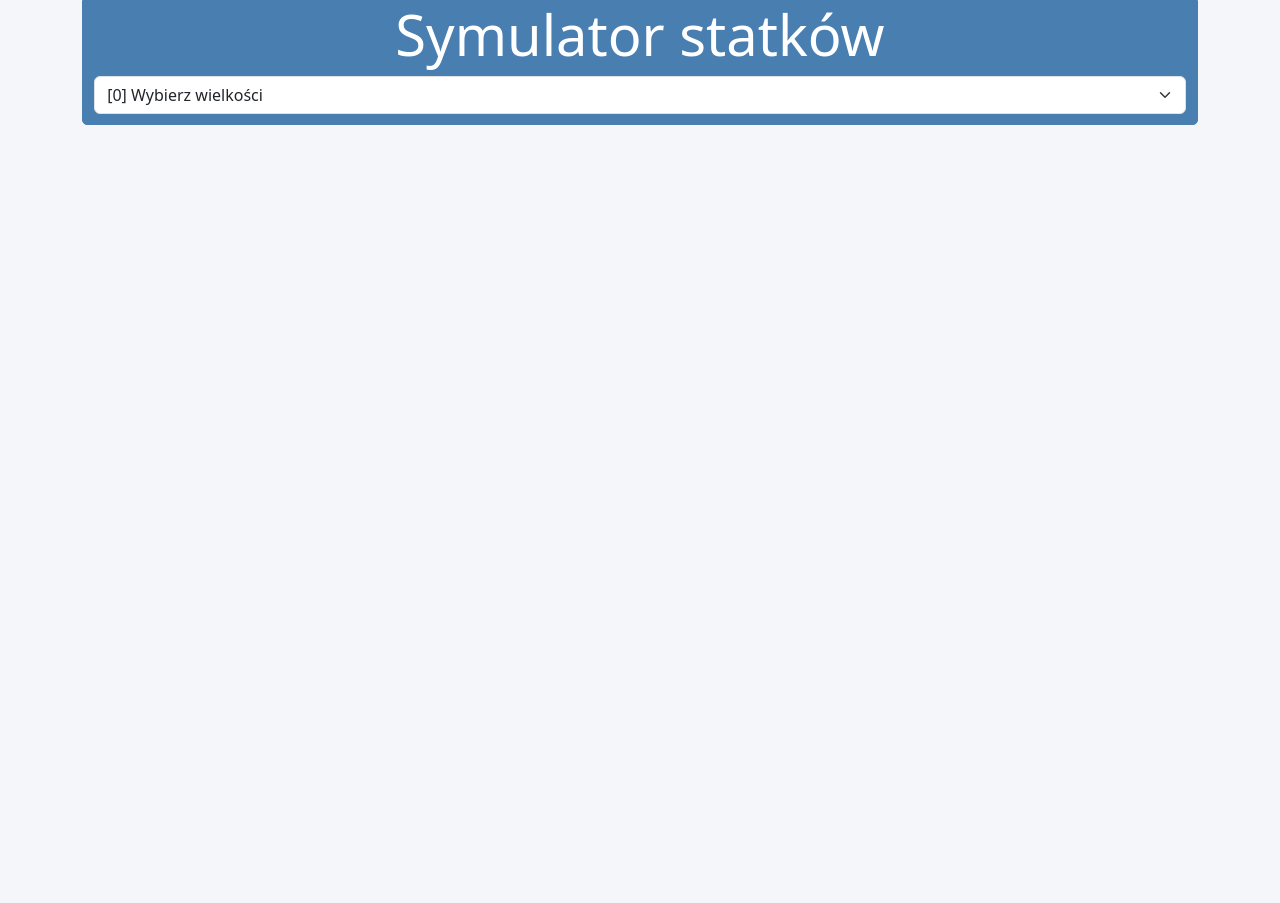
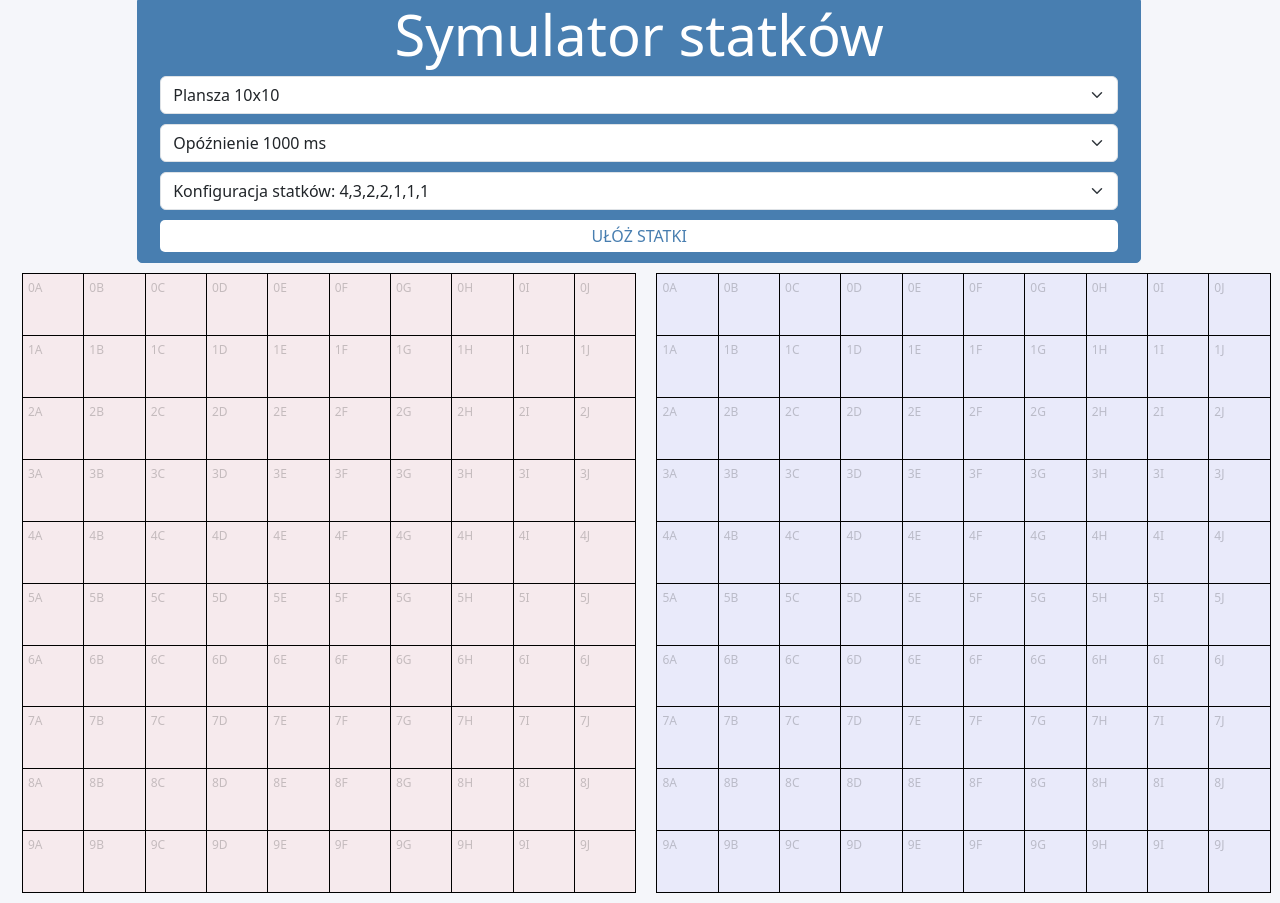
Before and after one commit to moszynMTS/angularbattleships, an Angular app: page / in a window 1280 px wide. Before the commit the page ends 800 px from the top, so only its background shows below. Built offline with nearby package versions, Linux system fonts and the light colour scheme.

Commit message:
ships working

```diff
--- a/src/app/app.component.html
+++ b/src/app/app.component.html
@@ -1,13 +1,41 @@
-<div class="container">
-  <div class="row" class="chooseSubject" style="width: 100%; border-radius: 0px 0px 5px 5px; border: 1px solid #487eb0;">
-    <div class="text-center">
-      <h1 class="display-4">Symulator statków</h1>
-      <div style="width: 98%; margin: auto; margin-bottom: 10px">
-        <select id="subjectSelect" class="form-select" aria-label="Wybierz temat laboratorium" [formControl]="subject">
-          <option *ngFor="let labItem of lab" [value]="labItem.id">[{{labItem.id}}] {{ labItem.label }}</option>
-        </select>
+<div class="container" style="margin: 0">
+  <div style="width: 98vw; margin: auto; display: flex; justify-content: center;">
+    <div class="row chooseSubject" style="width: 80%; border-radius: 0px 0px 5px 5px; border: 1px solid #487eb0;">
+      <div class="text-center">
+        <h1 class="display-4">Symulator statków</h1>
+        <div style="width: 98%; margin: auto; margin-bottom: 10px">
+          <select id="subjectSelect" class="form-select" aria-label="Wybierz temat laboratorium" [formControl]="subject">
+            <option *ngFor="let option of sizeOptions" [value]="option.id">Plansza {{ option.label }}</option>
+          </select>
+        </div>
+        <div style="width: 98%; margin: auto; margin-bottom: 10px">
+          <select id="subjectSelect" class="form-select" aria-label="Wybierz czas ruchu" [formControl]="delay">
+            <option *ngFor="let option of delayOptions" [value]="option">Opóźnienie {{ option }} ms</option>
+          </select>
+        </div>
+        <div style="width: 98%; margin: auto; margin-bottom: 10px">
+          <select id="subjectSelect" class="form-select" aria-label="Wybierz konfigurację statków" [formControl]="configuration">
+            <option *ngFor="let option of shipConfigurations" [value]="option.id">Konfiguracja statków: {{ option.values }}</option>
+          </select>
+        </div>
+
+        <div style="width: 98%; margin: auto; margin-bottom: 10px">
+          <button *ngIf="shipsSet" class="startButton" (click)="start()">{{!this.isStarted ? 'START' : 'STOP'}}</button>
+          <button *ngIf="!shipsSet" class="startButton" (click)="setShips()">UŁÓŻ STATKI</button>
+        </div>
       </div>
+    </div>
+  </div>
 
+  <div class="blocks">
+    <div class="area col-6" *ngFor="let player of players; let i = index">
+      <table *ngIf="selectedSize > 0" [ngStyle]="{ 'background-color': color[i] }">
+        <tr *ngFor="let row of [].constructor(selectedSize); let rowIndex = index">
+          <td *ngFor="let col of [].constructor(selectedSize); let colIndex = index" class="cell" [attr.data-label]="(rowIndex) + getColumnLetter(colIndex)" (click)="setItem(i, rowIndex, colIndex)">
+            <p class="itemEmoji">{{ i === 0 ? states[tiles1[rowIndex][colIndex]] : states[tiles2[rowIndex][colIndex]] }}</p>
+          </td>
+        </tr>
+      </table>
     </div>
   </div>
 
--- a/src/app/app.component.scss
+++ b/src/app/app.component.scss
@@ -21,3 +21,68 @@ font-size: 16px;
 background-color: #007bff;
 color: #fff;
 }
+.area{
+    margin: 10px;
+}
+.blocks{
+    min-height: 80vh;
+    display: flex;
+    min-width: 96vw;
+}
+
+table {
+    border-collapse: collapse;
+    width: 100%;
+    height: 100%;
+}
+
+td {
+    width: 50px;
+    height: 50px;
+    margin: 0px;
+    padding: 0px;
+    border: 1px solid black;
+    text-align: center;
+    vertical-align: middle;
+    position: relative; /* Allows positioning of pseudo-element */
+  }
+
+  td:hover{
+    background-color: rgba(238, 255, 0, 0.2);
+  }
+
+  td::before {
+    content: attr(data-label); /* Use the data-label attribute as content */
+    position: absolute;
+    top: 5px;
+    left: 5px;
+    font-size: 12px;
+    color: rgba(0, 0, 0, 0.2); /* Light color for unobtrusive background text */
+    pointer-events: none; /* Prevents the pseudo-element from interfering with interactions */
+    z-index: 1; /* Keeps it below actual content */
+  }
+
+  .cell {
+    z-index: 2; /* Ensure the content inside the cell is above the pseudo-element */
+  }
+
+  .itemEmoji {
+    position: absolute;
+    top: 50%;
+    left: 50%;
+    transform: translate(-50%, -50%); /* Move the item back by half its width and height */
+    font-size: 24px; /* Adjust font size as needed */
+    margin: 0;
+    padding: 0;
+    z-index: 2; /* Ensure emoji is above any pseudo-element */
+  }
+
+  .startButton{
+    background-color: white;
+    border: 0px;
+    border-radius: 5px;
+    width: 100%;
+    color: #487eb0;
+    height: 2rem;
+    font-weight: 300
+  }
--- a/src/app/app.component.ts
+++ b/src/app/app.component.ts
@@ -10,19 +10,205 @@ import { FormBuilder, FormControl, FormGroup } from '@angular/forms';
 
 export class AppComponent  implements OnInit{
   subject = new FormControl(0);
-  lab:any = [
-    {id: 0, label: "Wybierz wielkości"},
-    {id: 1, label: "10x10"},
+  delay = new FormControl(1000);
+  configuration = new FormControl(0);
+  sizeOptions:any = [
+    {id: 0, label: "10x10", size: 10},
+    {id: 1, label: "15x15", size: 15},
+    {id: 2, label: "20x20", size: 20},
   ];
-
+  delayOptions: number[] = [1, 10, 100, 1000, 10000];
+  players: string[] = ["RED", "BLU"];
+  tiles1: number[][] = []; //red
+  tiles2: number[][] = []; //blu
+  states: any = ['', '💣', '⬛', '💥']
+  color: string[] = ['rgba(255, 0, 0, 0.05)', 'rgba(0, 0, 255, 0.05)']
+  selectedSize: number = 0;
+  selectedDelay: number = 1000;
+  shots1: Set<string> = new Set();
+  shots2: Set<string> = new Set();
+  isStarted: boolean = false;
+  shipsSet: boolean = false;
+  shipConfigurations: any[] = [
+    {id: 0, values:[4, 3, 2, 2, 1, 1, 1]},
+    {id: 1, values:[1, 1, 1]},
+    {id: 2, values:[4, 3, 3, 2, 2, 2, 1, 1, 1, 1]},
+  ];
+  shipsToPlace: number[] = [];
+  playerShots: number[] = [0, 0];
+  isGameOver: boolean = false;
   constructor(){
   }
+
   ngOnInit(): void {
+
     this.subject.valueChanges.subscribe((res: any)=>{
-      console.log("SUBJECT", res);
+      let selected = this.sizeOptions.at(res);
+      this.selectedSize = selected.size;
+      this.resetGame();
     })
+    this.delay.valueChanges.subscribe((res2: any)=>{
+      this.selectedDelay = res2;
+    })
+    this.configuration.valueChanges.subscribe((res3: any) => {
+      this.shipsToPlace = [];
+      const selectedConfig = this.shipConfigurations.find(x=>x.id == res3);
+      if (selectedConfig) {
+        this.shipsToPlace = selectedConfig.values;
+      }
+      this.resetGame();
+    });
+    this.subject.patchValue(0);
+    this.configuration.patchValue(0);
 
   }
+  setItem(playerIndex: number, rowIndex: number, colIndex: number) {
+    //reczne sprawdzenie
+    if (playerIndex === 0) {
+      this.tiles1[rowIndex][colIndex] = this.tiles1[rowIndex][colIndex]+1;
+    } else {
+      this.tiles2[rowIndex][colIndex] = this.tiles2[rowIndex][colIndex]+1;
+    }
+  }
+  getColumnLetter(index: number): string {
+    return String.fromCharCode(65 + index);
+  }
+  createEmptyTilesArray(size: number): number[][] {
+    return Array.from({ length: size }, () => Array(size).fill(0));
+  }
+  generateTiles() {
+    this.tiles1 = this.createEmptyTilesArray(this.selectedSize);
+    this.tiles2 = this.createEmptyTilesArray(this.selectedSize);
+  }
+
+  start() {
+    let size = this.selectedSize;
+    let delay = this.selectedDelay;
+    this.isStarted = !this.isStarted;
+
+    if (this.isStarted) {
+      this.startShootingLoop(delay);
+    }
+  }
+  setShips() {
+    this.placeShipsOnBoard(this.tiles1, this.shipsToPlace);
+    this.placeShipsOnBoard(this.tiles2, this.shipsToPlace);
+    this.shipsSet = true;
+}
+
+shoot(playerIndex: number) {
+  let size = this.selectedSize;
+  let rowIndex: number;
+  let colIndex: number;
+  let shotKey: string;
+  let availableShots = size * size - (playerIndex === 0 ? this.shots1.size : this.shots2.size);
+
+  // czy sa wolne pola
+  if (availableShots <= 0) {
+    this.isStarted = false;
+    return;
+  }
+
+  do {
+    rowIndex = Math.floor(Math.random() * size);
+    colIndex = Math.floor(Math.random() * size);
+    shotKey = `${rowIndex}:${colIndex}`; // Create a unique key for the shot
+  } while (
+    (playerIndex === 0 && this.shots1.has(shotKey)) || // Check if shot already taken for player 1
+    (playerIndex === 1 && this.shots2.has(shotKey))    // Check if shot already taken for player 2
+  );
+
+  if (playerIndex === 0) {
+    this.shots1.add(shotKey);
+    if (this.tiles2[rowIndex][colIndex] === 2) {
+      this.tiles2[rowIndex][colIndex] = 3;
+      console.log(`[1] HIT ${rowIndex}:${this.getColumnLetter(colIndex)}`);
+    } else {
+      this.tiles2[rowIndex][colIndex] = 1;
+      console.log(`[1] MISS ${rowIndex}:${this.getColumnLetter(colIndex)}`);
+    }
+  } else {
+    this.shots2.add(shotKey);
+    if (this.tiles1[rowIndex][colIndex] === 2) {
+      this.tiles1[rowIndex][colIndex] = 3;
+      console.log(`[2] HIT ${rowIndex}:${this.getColumnLetter(colIndex)}`);
+    } else {
+      this.tiles1[rowIndex][colIndex] = 1;
+      console.log(`[2] MISS ${rowIndex}:${this.getColumnLetter(colIndex)}`);
+    }
+  }
+}
 
 
+  private startShootingLoop(delay: number) {
+    const shootPlayers = (playerIndex: number) => {
+      if (!this.isStarted) return;
+      this.shoot(playerIndex);
+      setTimeout(() => {
+        shootPlayers(playerIndex === 0 ? 1 : 0);
+      }, delay);
+    };
+    shootPlayers(0);
+  }
+
+  placeShipsOnBoard(tiles: number[][], ships: number[]) {
+    ships.forEach(shipLength => {
+        let placed = false;
+
+        while (!placed) {
+            const isVertical = Math.random() < 0.5; // Randomly decide orientation (vertical or horizontal)
+            const rowIndex = Math.floor(Math.random() * (isVertical ? this.selectedSize - shipLength + 1 : this.selectedSize));
+            const colIndex = Math.floor(Math.random() * (isVertical ? this.selectedSize : this.selectedSize - shipLength + 1));
+
+            if (this.canPlaceShip(tiles, rowIndex, colIndex, shipLength, isVertical)) {
+                for (let i = 0; i < shipLength; i++) {
+                    tiles[isVertical ? rowIndex + i : rowIndex][isVertical ? colIndex : colIndex + i] = 2; // Mark the tile as occupied by a ship
+                }
+                placed = true;
+            }
+        }
+    });
+  }
+
+  canPlaceShip(tiles: number[][], rowIndex: number, colIndex: number, shipLength: number, isVertical: boolean): boolean {
+    for (let i = 0; i < shipLength; i++) {
+        const row = isVertical ? rowIndex + i : rowIndex;
+        const col = isVertical ? colIndex : colIndex + i;
+
+        if (row >= this.selectedSize || col >= this.selectedSize || tiles[row][col] === 2) {
+            return false; // Cannot place the ship
+        }
+    }
+
+    // wszytkie mozliwe kombinacje kierunkow zeby statki sie nie stykały
+    const directions = [
+        [-1, -1], [-1, 0], [-1, 1],
+        [0, -1],           [0, 1],
+        [1, -1], [1, 0], [1, 1]
+    ];
+
+    for (let i = 0; i < shipLength; i++) {
+        const row = isVertical ? rowIndex + i : rowIndex;
+        const col = isVertical ? colIndex : colIndex + i;
+
+        for (const [dx, dy] of directions) {
+            const adjRow = row + dx;
+            const adjCol = col + dy;
+            if (adjRow >= 0 && adjRow < this.selectedSize && adjCol >= 0 && adjCol < this.selectedSize) {
+                if (tiles[adjRow][adjCol] === 2) {
+                    return false;
+                }
+            }
+        }
+    }
+
+      return true;
+  }
+  resetGame(){
+    this.shipsSet = false;
+    this.isStarted = false;
+    this.generateTiles();
+    this.shots1 = new Set();
+    this.shots2 = new Set();
+  }
 }
--- a/src/index.html
+++ b/src/index.html
@@ -2,7 +2,7 @@
 <html lang="en">
 <head>
   <meta charset="utf-8">
-  <title>Niezawodność systemów komputerowych</title>
+  <title>Symulator statków</title>
   <base href="/">
   <link href="https://fonts.googleapis.com/icon?family=Material+Icons" rel="stylesheet">
   <meta name="viewport" content="width=device-width, initial-scale=1">
```
